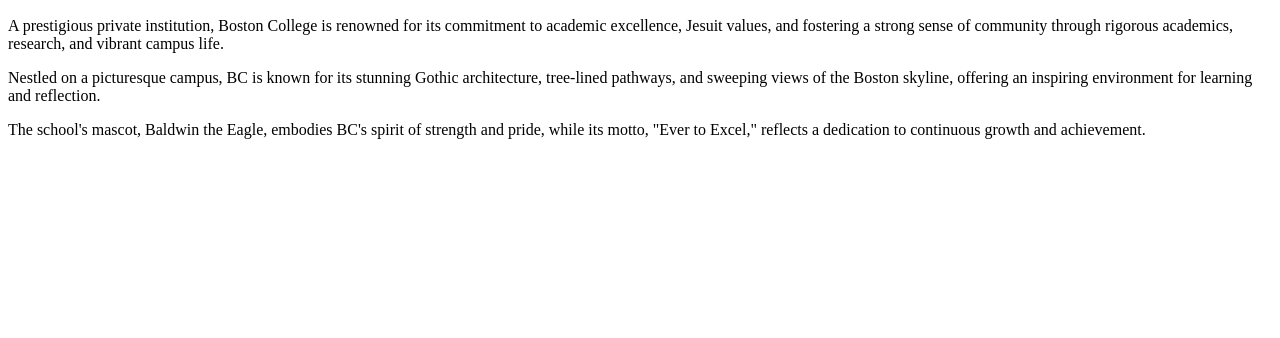
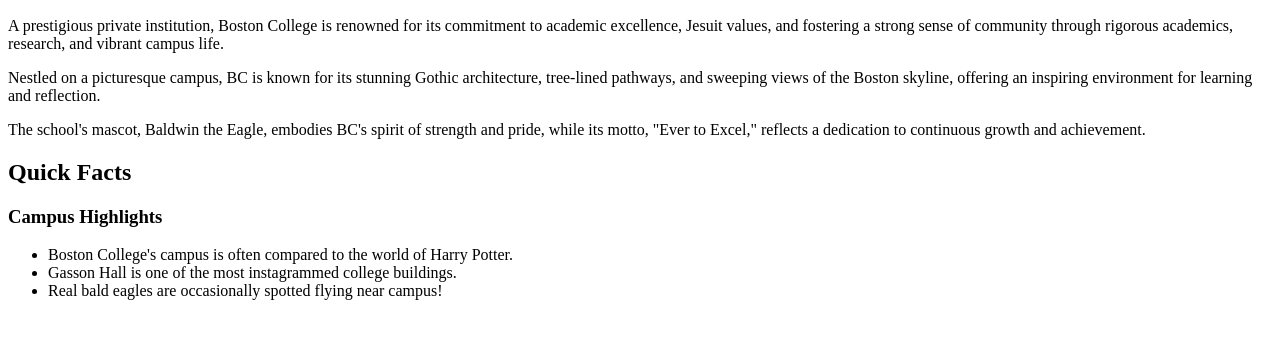
Before and after one commit to Tracy-To/Boston-College, a plain HTML site: page index.html in a window 1280 px wide. Shown: the part 110-448 px from the top of the page. Drawn offline with Linux system fonts and the light colour scheme.

Commit message:
add Quick Facts: Campus Highlights section

```diff
--- a/index.html
+++ b/index.html
@@ -23,6 +23,22 @@
         </p>
     </section>
 
+    <section>
+      <h2>Quick Facts</h2>
+      <h3>Campus Highlights</h3>
+        <ul>
+          <li>
+            Boston College's campus is often compared to the world of Harry Potter.
+          </li>
+          <li>
+            Gasson Hall is one of the most instagrammed college buildings.
+          </li>
+          <li>
+            Real bald eagles are occasionally spotted flying near campus!
+          </li>
+        </ul>
+    </section>
+
   </main>
 </body>
 </html>
```
